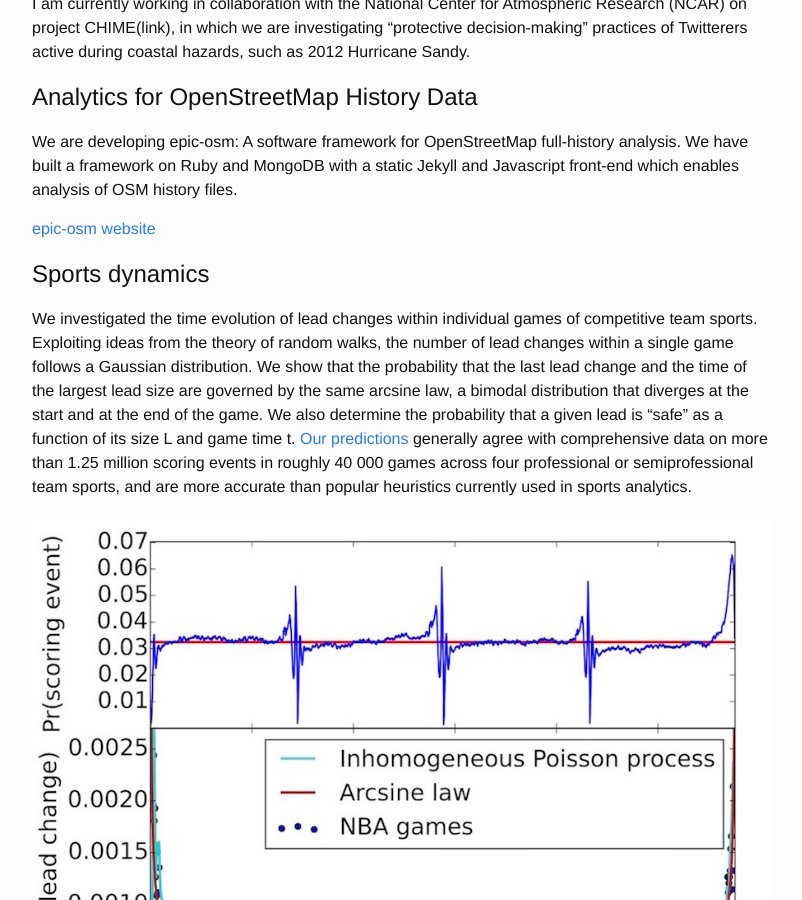
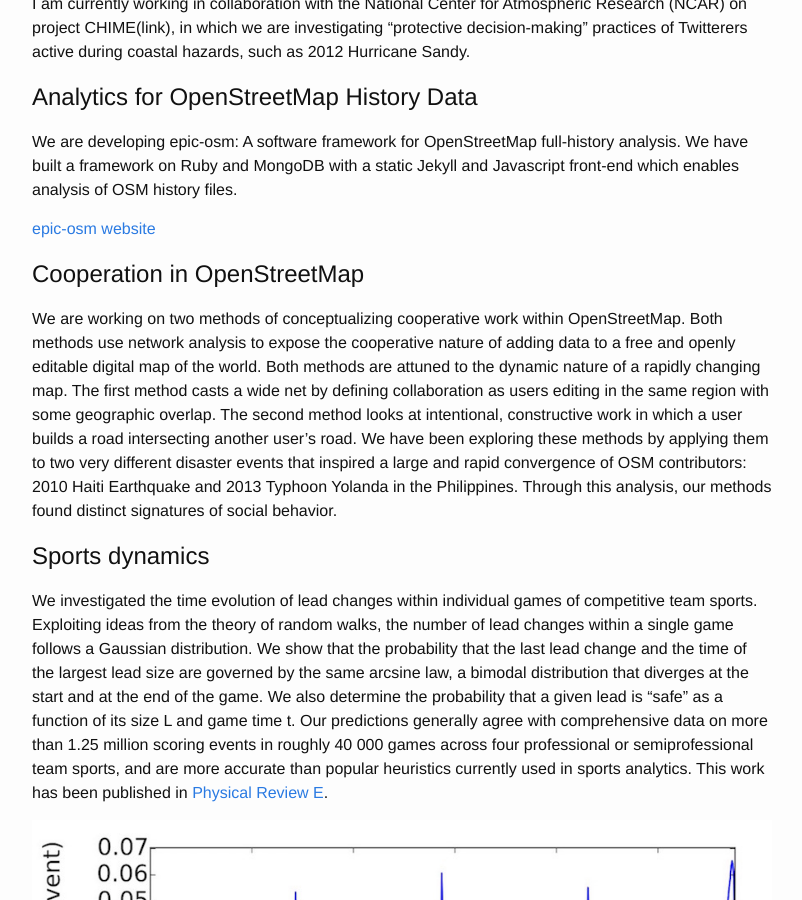
Before and after one commit to marinkala/marinkala.github.com, a Jekyll site: the page built from 4projects.md, in a window 1280 px wide and 900 px high, scrolled down 496 px. Shown: the whole window, without its empty margins (238-1040 px from the left). Built offline with Jekyll 4.4.1, drawn with Linux system fonts in a browser that asks for light colours.

Commit message:
updated projects

```diff
--- a/4projects.md
+++ b/4projects.md
@@ -20,11 +20,12 @@ We are developing epic-osm: A software framework for OpenStreetMap full-history
 We have built a framework on Ruby and MongoDB with a static Jekyll and Javascript front-end which enables analysis of OSM history files.
 
 [epic-osm website](http://project-epic.github.io/epic-osm/)
-<!-- ##Cooperation in OpenStreetMap
-We constructed two methods of conceptualizing cooperative work within OpenStreetMap. Both methods use network analysis to expose the cooperative nature of adding data to a free and openly editable digital map of the world. Both methods are attuned to the dynamic nature of a rapidly changing map. The first method casts a wide net by defining collaboration as users editing in the same region with some geographic overlap. The second method looks at intentional, constructive work in which a user builds a road intersecting another user’s road. We explore these methods by applying them to two very different disaster events that inspired a large and rapid convergence of OSM contributors: 2010 Haiti Earthquake and 2013 Typhoon Yolanda in the Philippines. Through this analysis, our methods found distinct signatures of social behavior. -->
+
+##Cooperation in OpenStreetMap
+We are working on two methods of conceptualizing cooperative work within OpenStreetMap. Both methods use network analysis to expose the cooperative nature of adding data to a free and openly editable digital map of the world. Both methods are attuned to the dynamic nature of a rapidly changing map. The first method casts a wide net by defining collaboration as users editing in the same region with some geographic overlap. The second method looks at intentional, constructive work in which a user builds a road intersecting another user’s road. We have been exploring these methods by applying them to two very different disaster events that inspired a large and rapid convergence of OSM contributors: 2010 Haiti Earthquake and 2013 Typhoon Yolanda in the Philippines. Through this analysis, our methods found distinct signatures of social behavior.
 
 ##Sports dynamics
-We investigated the time evolution of lead changes within individual games of competitive team sports. Exploiting ideas from the theory of random walks, the number of lead changes within a single game follows a Gaussian distribution. We show that the probability that the last lead change and the time of the largest lead size are governed by the same arcsine law, a bimodal distribution that diverges at the start and at the end of the game. We also determine the probability that a given lead is “safe” as a function of its size L and game time t. [Our predictions](http://journals.aps.org/pre/abstract/10.1103/PhysRevE.91.062815) generally agree with comprehensive data on more than 1.25 million scoring events in roughly 40 000 games across four professional or semiprofessional team sports, and are more accurate than popular heuristics currently used in sports analytics.
+We investigated the time evolution of lead changes within individual games of competitive team sports. Exploiting ideas from the theory of random walks, the number of lead changes within a single game follows a Gaussian distribution. We show that the probability that the last lead change and the time of the largest lead size are governed by the same arcsine law, a bimodal distribution that diverges at the start and at the end of the game. We also determine the probability that a given lead is “safe” as a function of its size L and game time t. Our predictions generally agree with comprehensive data on more than 1.25 million scoring events in roughly 40 000 games across four professional or semiprofessional team sports, and are more accurate than popular heuristics currently used in sports analytics. This work has been published in [Physical Review E](http://journals.aps.org/pre/abstract/10.1103/PhysRevE.91.062815).
 
 ![LastLeadChange](/assets/LastLeadChange.jpg)
 
```
Also changed, not shown: 9CV.md (+1 -1 lines), index.md (+1 -1 lines).
